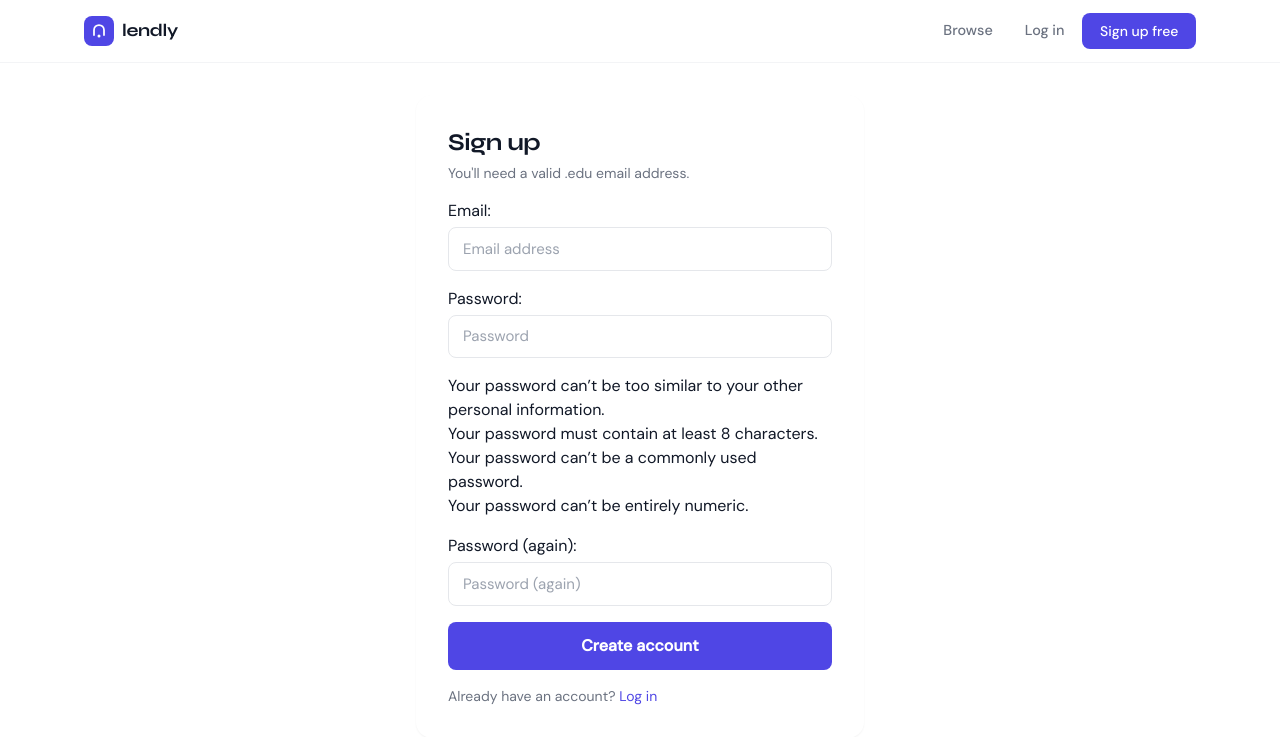
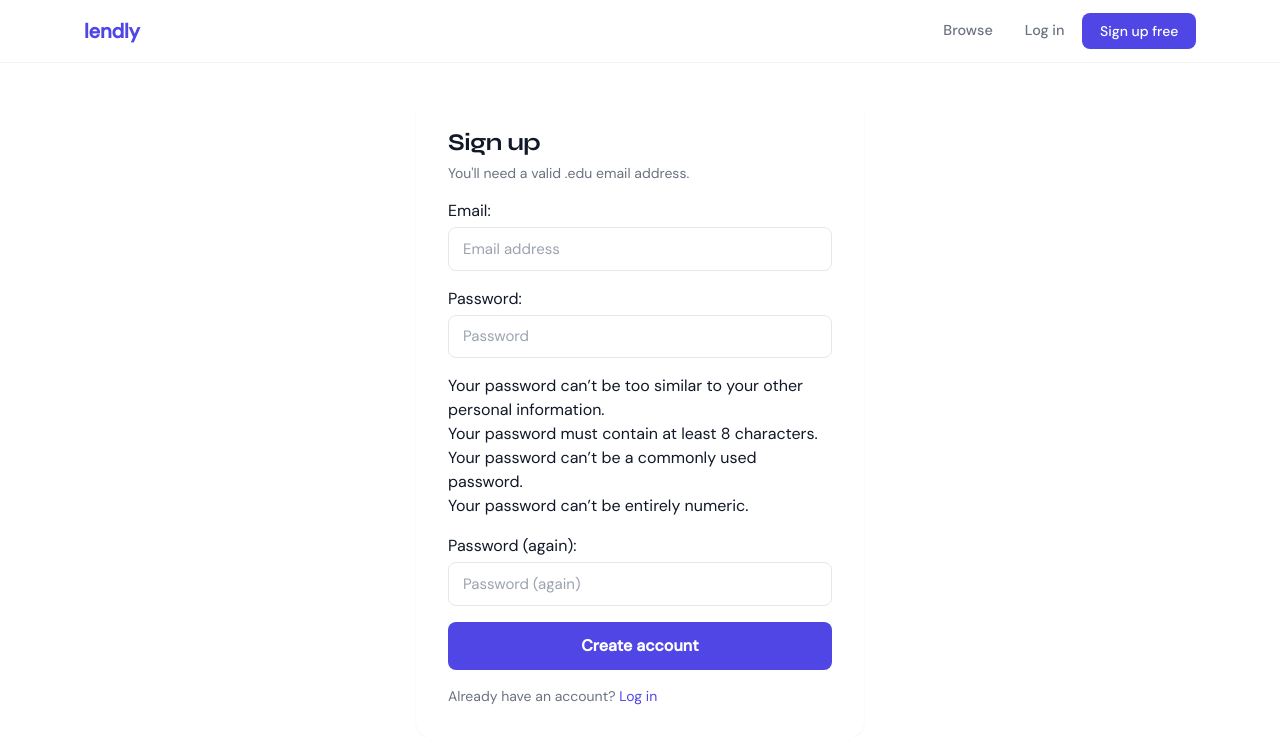
Before and after one commit to aaronmanoj23/Lendly, a Django app: page /accounts/signup/ in a window 1280 px wide. Shown: the top 737 px of the page. Run offline with Django 5.2, Linux system fonts and the light colour scheme; some libraries are stand-ins or nearby versions.

Commit message:
fix font

```diff
--- a/templates/partials/navbar.html
+++ b/templates/partials/navbar.html
@@ -2,12 +2,7 @@
 <nav class="bg-white border-b border-gray-100 sticky top-0 z-40" style="backdrop-filter: blur(12px); background: rgba(255,255,255,0.92);">
   <div class="max-w-6xl mx-auto px-5 py-0 flex items-center justify-between" style="height: 62px;">
 
-    <a href="{% url 'home' %}" class="flex items-center gap-2" style="text-decoration: none;">
-      <span style="width:30px; height:30px; background:var(--indigo); border-radius:8px; display:flex; align-items:center; justify-content:center;">
-        <svg width="16" height="16" viewBox="0 0 16 16" fill="none"><path d="M3 12V7a5 5 0 0 1 10 0v5" stroke="white" stroke-width="1.75" stroke-linecap="round"/><circle cx="8" cy="13" r="1.5" fill="white"/></svg>
-      </span>
-      <span style="font-family: var(--font-display); font-size: 1.1rem; font-weight: 700; color: var(--text-primary); letter-spacing: -0.02em;">lendly</span>
-    </a>
+    <a href="{% url 'home' %}" style="text-decoration: none; font-family: var(--font-body); font-size: 1.25rem; font-weight: 700; color: var(--indigo); letter-spacing: -0.01em;">lendly</a>
 
     <div class="hidden md:flex items-center gap-1">
       <a href="{% url 'browse' %}" style="padding: 0.4rem 0.875rem; font-size: 0.9rem; font-weight: 500; color: var(--text-secondary); border-radius: var(--radius-sm); text-decoration: none; transition: color 0.15s, background 0.15s;"
```
